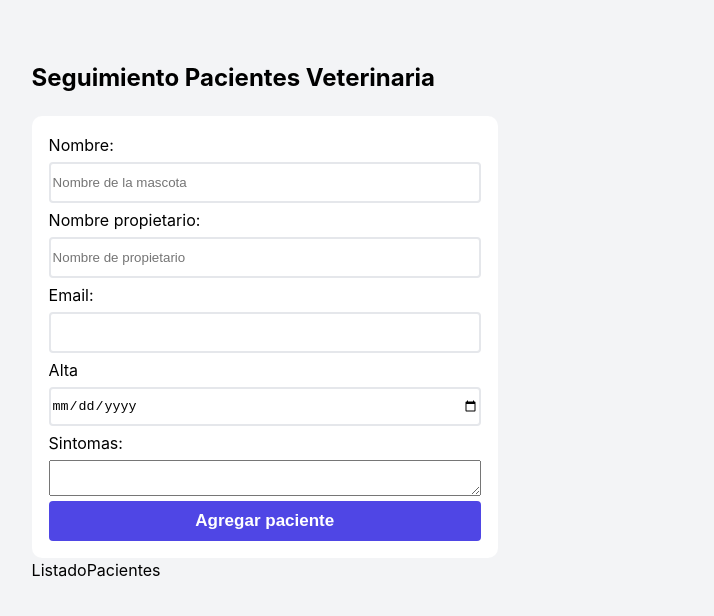
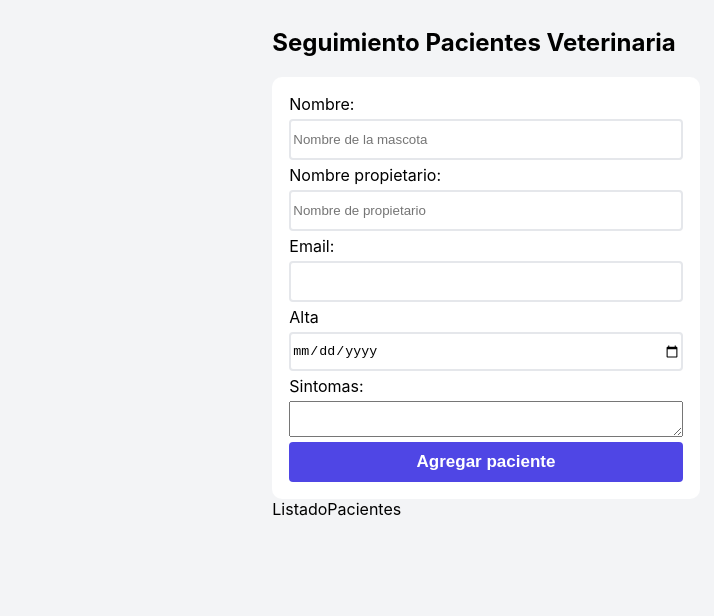
Before and after one commit to Gitbertod/formularioVeterinaria, a React (Vite) app in the folder formulario-veterinaria/: page / in a window 1280 px wide. Shown: the top 616 px of the page, without its empty margins (166-880 px from the left). Built offline with nearby package versions, Linux system fonts and the light colour scheme.

Commit message:
fixed some styles

```diff
--- a/formulario-veterinaria/src/App.css
+++ b/formulario-veterinaria/src/App.css
@@ -1,8 +1,11 @@
 #root {
 
   background-color: #f3f4f6;
-  width: 70%;
+  display: flex;
+  justify-content: center;
+  align-content: center;
+  width: 100%;
+  padding: 0px;
   margin: 0px auto;
-  padding: 2rem;
 
 }
--- a/formulario-veterinaria/src/components/formulario/Formulario.module.css
+++ b/formulario-veterinaria/src/components/formulario/Formulario.module.css
@@ -1,6 +1,7 @@
 .formulario {
     display: flex;
-    width:50%;
+    width:100%;
+    justify-content: center;
     flex-direction: column;
     background-color: #fff;
     border-radius: 10px;
@@ -18,6 +19,7 @@
 form div {
     display: flex;
     flex-direction: column;
+    justify-content: center;
     margin: 5px;
 }
 label{
--- a/formulario-veterinaria/src/components/header/Header.module.css
+++ b/formulario-veterinaria/src/components/header/Header.module.css
@@ -1,4 +1,6 @@
 .header {
-
+    display: flex;
+    justify-content: center;
+    text-align: center;
     margin: 0px auto;
 }
--- a/formulario-veterinaria/src/components/listado-pacientes/ListadoPaciente.module.css
+++ b/formulario-veterinaria/src/components/listado-pacientes/ListadoPaciente.module.css
@@ -1,4 +1,5 @@
 .listadoPacientes {
    display: flex;
+   justify-content: center;
    flex-direction: column;
 }
--- a/formulario-veterinaria/src/components/paciente/Paciente.module.css
+++ b/formulario-veterinaria/src/components/paciente/Paciente.module.css
@@ -1,5 +1,5 @@
 .paciente {
-    width: 50%;
+    width: 100%;
     display: flex;
     flex-direction: column;
     background-color: #fff;
--- a/formulario-veterinaria/src/index.css
+++ b/formulario-veterinaria/src/index.css
@@ -1,10 +1,8 @@
 :root {
   background-color: #f3f4f6;
   font-family: Inter, system-ui, Avenir, Helvetica, Arial, sans-serif;
-  line-height: 1.5;
-
-  font-synthesis: none;
-  text-rendering: optimizeLegibility;
-  -webkit-font-smoothing: antialiased;
-  -moz-osx-font-smoothing: grayscale;
+  display: flex;
+  justify-content: center;
+  align-items: center;
+  align-content: center;
 }
```
